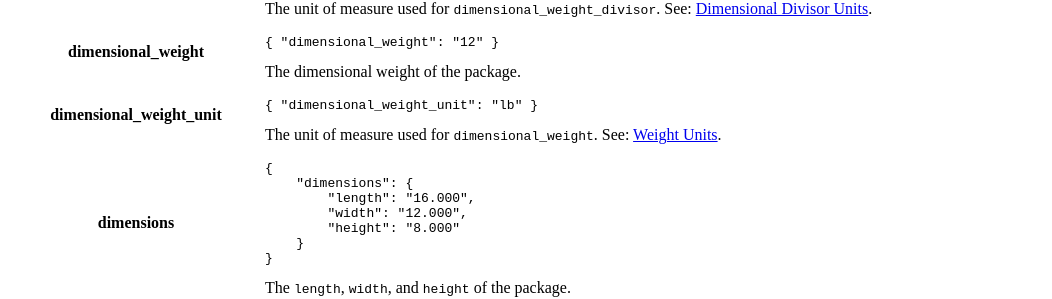
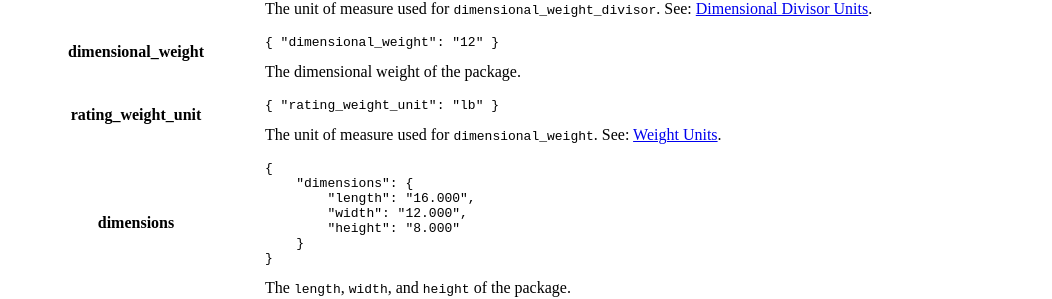
Before and after one commit to ShipStream/shipstream.github.io, a Jekyll site: the page built from _posts/2014-07-25-shipment.md, in a window 1280 px wide and 900 px high, scrolled down 9000 px. Shown: the part 162-461 px from the top of the window, without its empty margins (0-1052 px from the left). Built offline with Jekyll 4.4.1, drawn with Linux system fonts in a browser that asks for light colours; a style sheet for code colours, icons or effects is not loaded; some of the changed text lies outside the part shown.

Commit message:
Rename "dimensional_weight_unit" to "rating_weight_unit".

```diff
--- a/_posts/2014-07-25-shipment.md
+++ b/_posts/2014-07-25-shipment.md
@@ -205,7 +205,7 @@ Shipment information.
                 "dimensional_weight_divisor": "139",
                 "dimensional_weight_divisor_unit": "in^3/lb",
                 "dimensional_weight": "14",
-                "dimensional_weight_unit": "lb",
+                "rating_weight_unit": "lb",
                 "dimensions": {
                     "length": "16.000",
                     "width": "12.000",
@@ -772,9 +772,9 @@ true if shipment was successfully updated.
     </td>
 </tr>
 <tr>
-    <th>dimensional_weight_unit</th>
+    <th>rating_weight_unit</th>
     <td>
-        <pre><code>{ "dimensional_weight_unit": "lb" }</code></pre>
+        <pre><code>{ "rating_weight_unit": "lb" }</code></pre>
         The unit of measure used for <code>dimensional_weight</code>. See: <a href="/doc/units-of-measure.html#weight" title="Weight Units">Weight Units</a>.
     </td>
 </tr>
```
Also changed, not shown: _posts/2014-07-25-order.md (+3 -3 lines).
